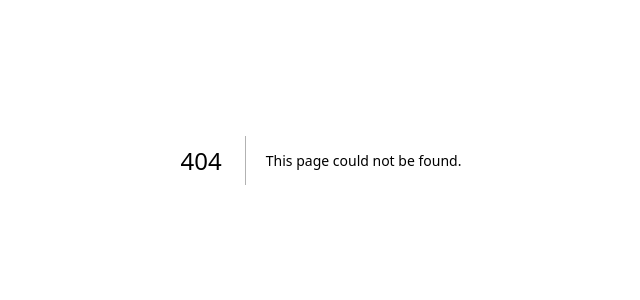
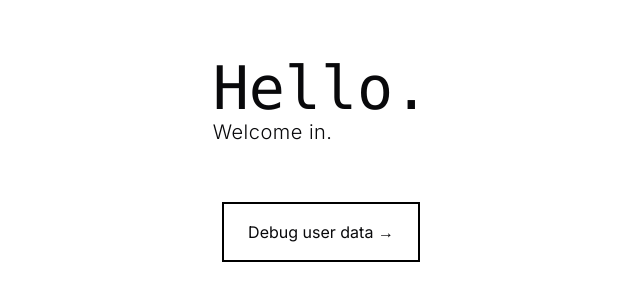
Before and after one commit to dhisonp/reclify-next, a Next.js app: page /dashboard in a window 1280 px wide. Before the commit this address had no page. Shown: the part 240-540 px from the top of the page, without its empty margins (319-959 px from the left). Built offline with nearby package versions, Linux system fonts and the light colour scheme.

Commit message:
feat: (temporary) dashboard

```diff
--- /dev/null
+++ b/src/app/dashboard/page.tsx
@@ -0,0 +1,28 @@
+'use client';
+
+import { useSearchParams } from 'next/navigation';
+
+export default function Home() {
+  const searchParams = useSearchParams();
+  const token: string | null = searchParams ? searchParams.get('token') : null;
+
+  const debug = () => {
+    console.log(token);
+  };
+
+  return (
+    <main className="flex min-h-screen flex-col items-center justify-center p-6 sm:p-24 animate-fade-in">
+      <div className="font-light">
+        <p className="text-4xl sm:text-6xl font-mono">Hello.</p>
+        <p className="text-2xl sm:text-xl tracking-wide">Welcome in.</p>
+      </div>
+
+      <button
+        onClick={debug}
+        className="border-2 border-black px-6 py-4 transition duration-300 hover:bg-black hover:text-white mt-14"
+      >
+        Debug user data &rarr;
+      </button>
+    </main>
+  );
+}
```
